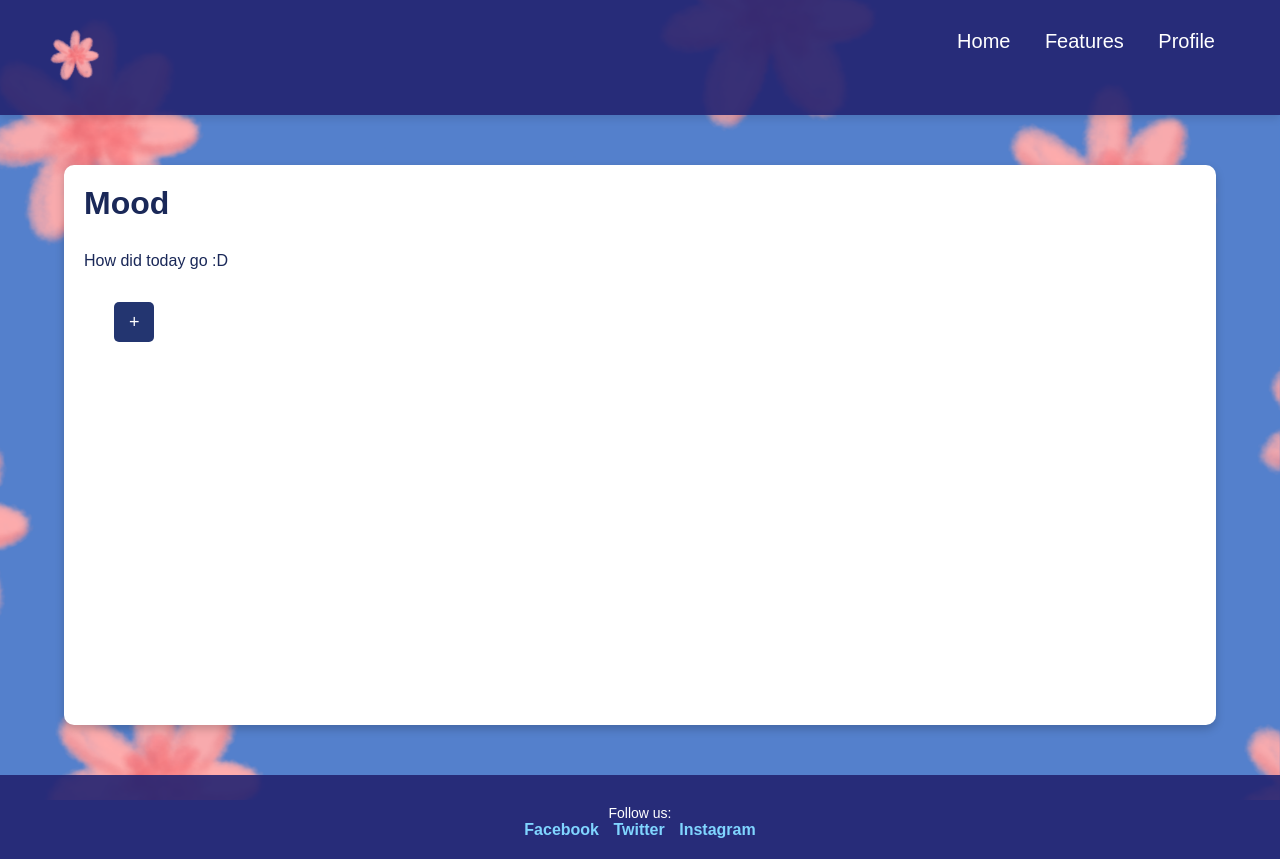
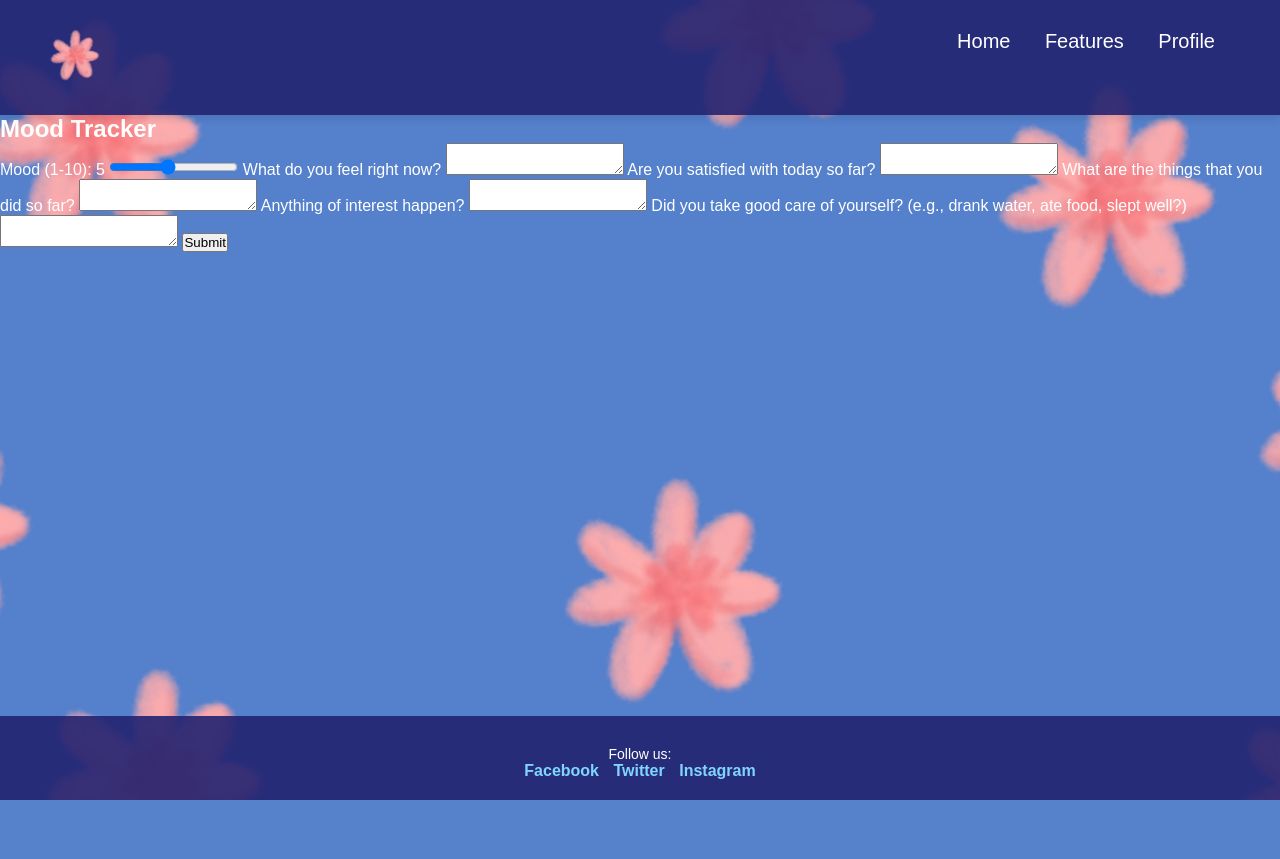
Before and after one commit to lightangale/OnStep-Habit-Tracker, a Flask app: page /mood.html in a window 1280 px wide. After the commit the page ends 800 px from the top, so only its background shows below. Run offline with Flask 3, Linux system fonts and the light colour scheme.

Commit message:
Update mood.html

```diff
--- a/templates/mood.html
+++ b/templates/mood.html
@@ -30,96 +30,71 @@
         </nav>
     </header>
 
-    <!-- Notes Section -->
-    <div class="notes-container">
-        <h1>Mood</h1>
-        <p>How did today go :D</p>
-        <button class="btn" onclick="newNote()">+</button>
-        <div id="notes"></div>
+    <!-- Mood Tracker Section -->
+    <div class="mood-container">
+        <h2>Mood Tracker</h2>
+        <label for="mood">Mood (1-10): <span id="moodValue">5</span></label>
+        <input type="range" id="mood" class="slider" min="1" max="10" value="5" oninput="updateMoodValue()">
+
+        <label>What do you feel right now?</label>
+        <textarea id="feelings" required></textarea>
+
+        <label>Are you satisfied with today so far?</label>
+        <textarea id="satisfaction" required></textarea>
+
+        <label>What are the things that you did so far?</label>
+        <textarea id="activities" required></textarea>
+
+        <label>Anything of interest happen?</label>
+        <textarea id="interest" required></textarea>
+
+
+        <label>Did you take good care of yourself? (e.g., drank water, ate food, slept well?)</label>
+        <textarea id="selfCare" required></textarea>
+
+        <button onclick="submitForm()">Submit</button>
     </div>
 
     <script>
-        document.addEventListener("DOMContentLoaded", loadNotes); // Load notes on page load
+        function updateMoodValue() {
+            document.getElementById('moodValue').innerText = document.getElementById('mood').value;
+        }
 
-        function newNote(text = "", color = "#f5fcff") {
-            let note = document.createElement("div");
-            note.className = "note";
-            note.style.backgroundColor = color; // Apply saved color or default
+        function submitForm() {
+            const mood = document.getElementById('mood').value;
+            const activities = document.getElementById('activities').value;
+            const satisfaction = document.getElementById('satisfaction').value;
+            const interest = document.getElementById('interest').value;
+            const feelings = document.getElementById('feelings').value;
+            const selfCare = document.getElementById('selfCare').value;
 
-            let textarea = document.createElement("textarea");
-            textarea.placeholder = "Write your note...";
-            textarea.value = text;
-            textarea.oninput = saveNotes;
-            let deleteBtn = document.createElement("button");
-            deleteBtn.className = "delete-btn";
-            deleteBtn.innerText = "X";
-            deleteBtn.onclick = function () {
-                note.remove();
-                saveNotes();
+            const response = {
+                mood: mood,
+                activities: activities,
+                satisfaction: satisfaction,
+                interest: interest,
+                feelings: feelings,
+                selfCare: selfCare
             };
 
-            let colourSelector = document.createElement("div");
-            colourSelector.className = "colour-selector";
+            console.log("Form Submitted:", response);
+            alert("Your responses have been recorded!");
 
-            let colourButton = document.createElement("button");
-            colourButton.className = "colourbtn";
-            colourButton.innerText = "🎨";
+            fetch("http://127.0.0.1:5000/mood_tracker", {
+                method: "POST",
+                headers: { "Content-Type": "application/json" },
+            body: JSON.stringify(response) })
+            .then(response => {
+                if (!response.ok) {
+                    throw new Error("Something went wrong... :(");
+                }
+                return response.json();
+            })
 
-            let colourContent = document.createElement("div");
-            colourContent.className = "colour-content";
+            .then(data => {
+                console.log("server response: ", data);
 
-            let colors = ["#f9b3c9", "#cfb3f9", "#b3f9cd", "#feb990", "#77d7fa", "#f5fcff"];
-            colors.forEach(color => {
-                let colourOption = document.createElement("a");
-                colourOption.style.backgroundColor = color;
-                colourOption.onclick = function () {
-                    note.style.backgroundColor = color;
-                    saveNotes();
-                };
-                colourContent.appendChild(colourOption);
-            });
-
-            colourSelector.appendChild(colourButton);
-            colourSelector.appendChild(colourContent);
-
-            colourButton.onclick = function (event) {
-                event.stopPropagation();
-                colourContent.style.display = (colourContent.style.display === "block") ? "none" : "block";
-            };
-
-            document.addEventListener("click", function (event) {
-                if (!colourSelector.contains(event.target)) {
-                    colourContent.style.display = "none";
-                }
-
-            });
-
-            note.appendChild(deleteBtn);
-            note.appendChild(textarea);
-            note.appendChild(colourSelector);
-            document.getElementById("notes").appendChild(note);
-            adjustContainerHeight();
-            saveNotes();
-        }
-
-        function saveNotes() {
-            let notes = [];
-            document.querySelectorAll(".note").forEach(note => {
-                let text = note.querySelector("textarea").value;
-                let color = note.style.backgroundColor;
-                notes.push({ text, color });
-            });
-            localStorage.setItem("notes", JSON.stringify(notes));
-        }
-        function adjustContainerHeight() {
-            let notesContainer = document.querySelector(".notes-container");
-            let notesSection = document.getElementById("notes");
-            notesContainer.style.minHeight = notesSection.scrollHeight + 250 + "px";
-        }
-
-        function loadNotes() {
-            let savedNotes = JSON.parse(localStorage.getItem("notes")) || [];
-            savedNotes.forEach(note => newNote(note.text, note.color));
+            })
         }
     </script>
 
```
